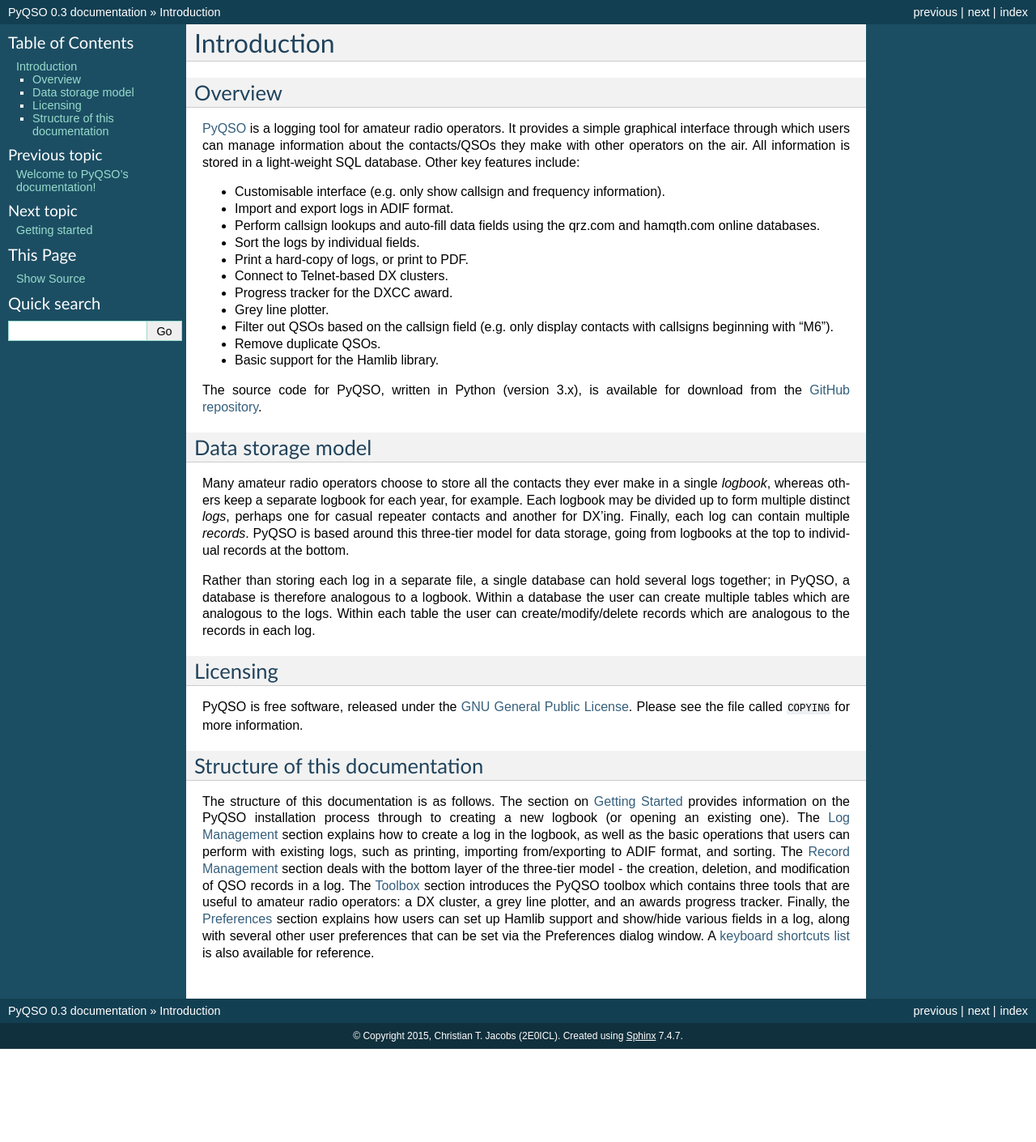
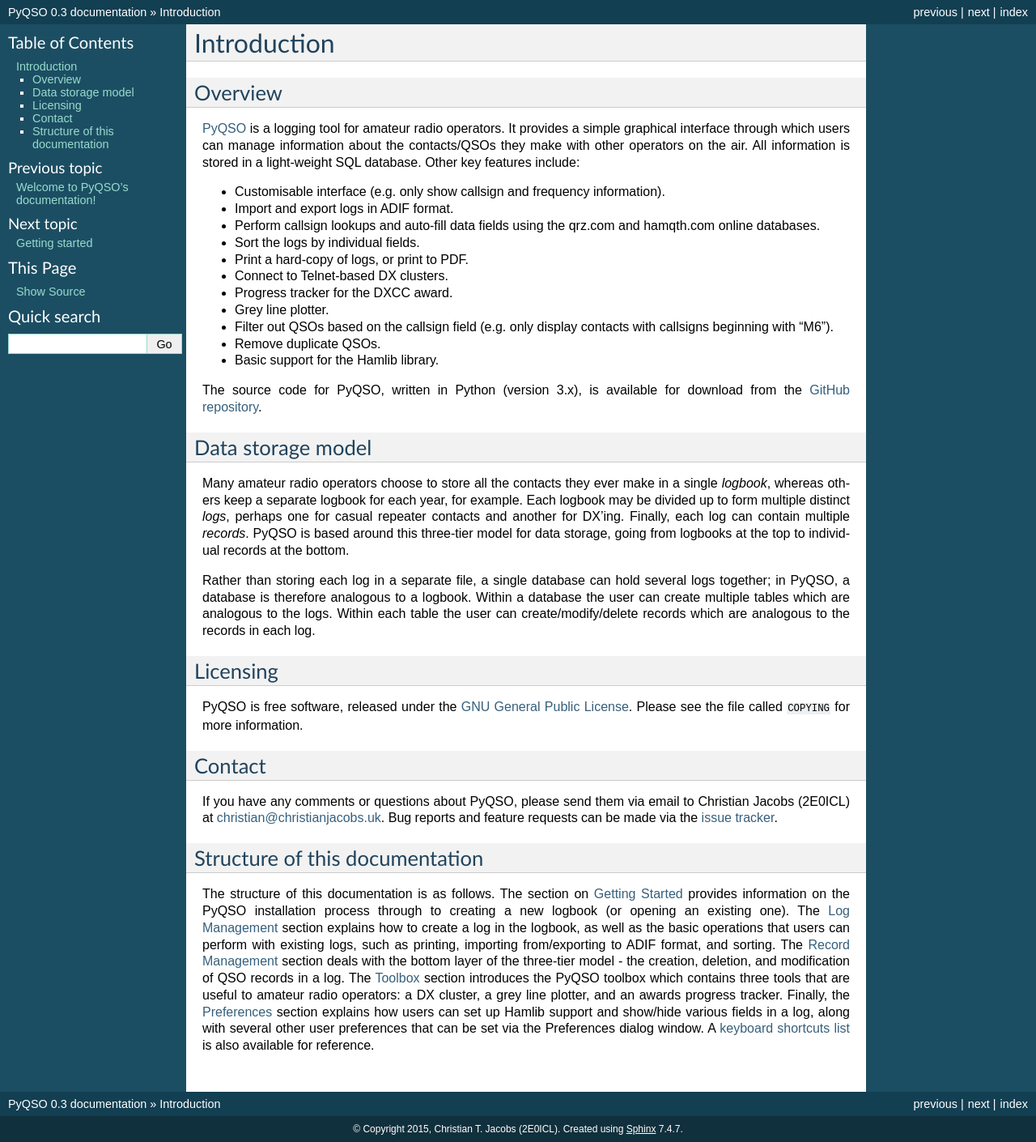
Before and after one commit to ctjacobs/pyqso, a Sphinx documentation site: the page built from docs/source/introduction.rst, in a window 1280 px wide. Shown: the whole page at 81% size. Built offline with Sphinx 7.4.7, drawn with Linux system fonts in a browser that asks for light colours; before the commit the page ends 1295 px from its top, so only the background shows below that.

Commit message:
Added contact info in the documentation.

```diff
--- a/docs/source/introduction.rst
+++ b/docs/source/introduction.rst
@@ -59,6 +59,11 @@
 
 PyQSO is free software, released under the `GNU General Public License <http://www.gnu.org/licenses/gpl-3.0.en.html>`_. Please see the file called ``COPYING`` for more information.
 
+Contact
+-------
+
+If you have any comments or questions about PyQSO, please send them via email to Christian Jacobs (2E0ICL) at christian@christianjacobs.uk. Bug reports and feature requests can be made via the `issue tracker <https://github.com/ctjacobs/pyqso/issues>`_.
+
 Structure of this documentation
 -------------------------------
 
```
